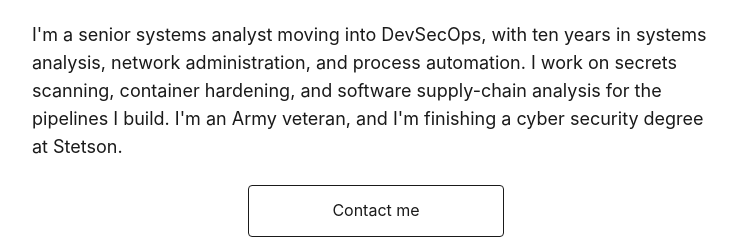
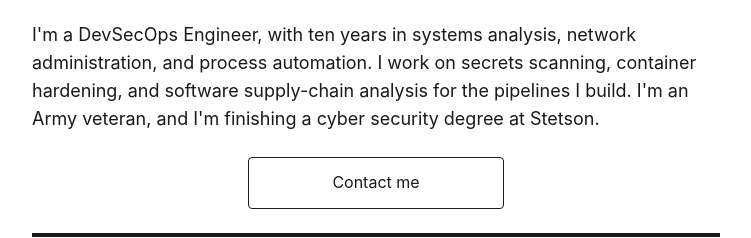
Before and after one commit to crow50/ernest-portfolio, an Astro site in the folder portfolio-site/: page / in a window 1280 px wide. Shown: the part 289-527 px from the top of the page, without its empty margins (264-1015 px from the left). Built offline with nearby package versions, Linux system fonts and the light colour scheme; Astro itself is replaced by a stand-in of ours.

Commit message:
Updated website description

```diff
--- a/portfolio-site/src/content/experience/01-duquesne-light.md
+++ b/portfolio-site/src/content/experience/01-duquesne-light.md
@@ -1,7 +1,7 @@
 ---
 company: "Duquesne Light Company, Information Technology"
 position: "Software and Systems Analyst III (Metering and Applications Team)"
-duration: "November 2021 to Present"
+duration: "November 2021 to March 2024"
 order: 1
 ---
 
--- a/portfolio-site/src/data/site.ts
+++ b/portfolio-site/src/data/site.ts
@@ -4,10 +4,10 @@
 
   siteTitle: 'Ernest Baker | DevSecOps Engineer',
   description:
-    'Senior Systems Analyst moving into DevSecOps. Container scanning, SBOMs, secrets detection, and ten years automating utility infrastructure. Army veteran.',
+    'Senior Systems Analyst turned DevSecOps Engineer. Container scanning, SBOMs, secrets detection, and ten years automating utility infrastructure. Army veteran.',
 
   intro:
-    "I'm a senior systems analyst moving into DevSecOps, with ten years in systems analysis, network administration, and process automation. I work on secrets scanning, container hardening, and software supply-chain analysis for the pipelines I build. I'm an Army veteran, and I'm finishing a cyber security degree at Stetson.",
+    "I'm a DevSecOps Engineer, with ten years in systems analysis, network administration, and process automation. I work on secrets scanning, container hardening, and software supply-chain analysis for the pipelines I build. I'm an Army veteran, and I'm finishing a cyber security degree at Stetson.",
 
   contact: {
     email: 'ernestleroybaker@gmail.com',
```
